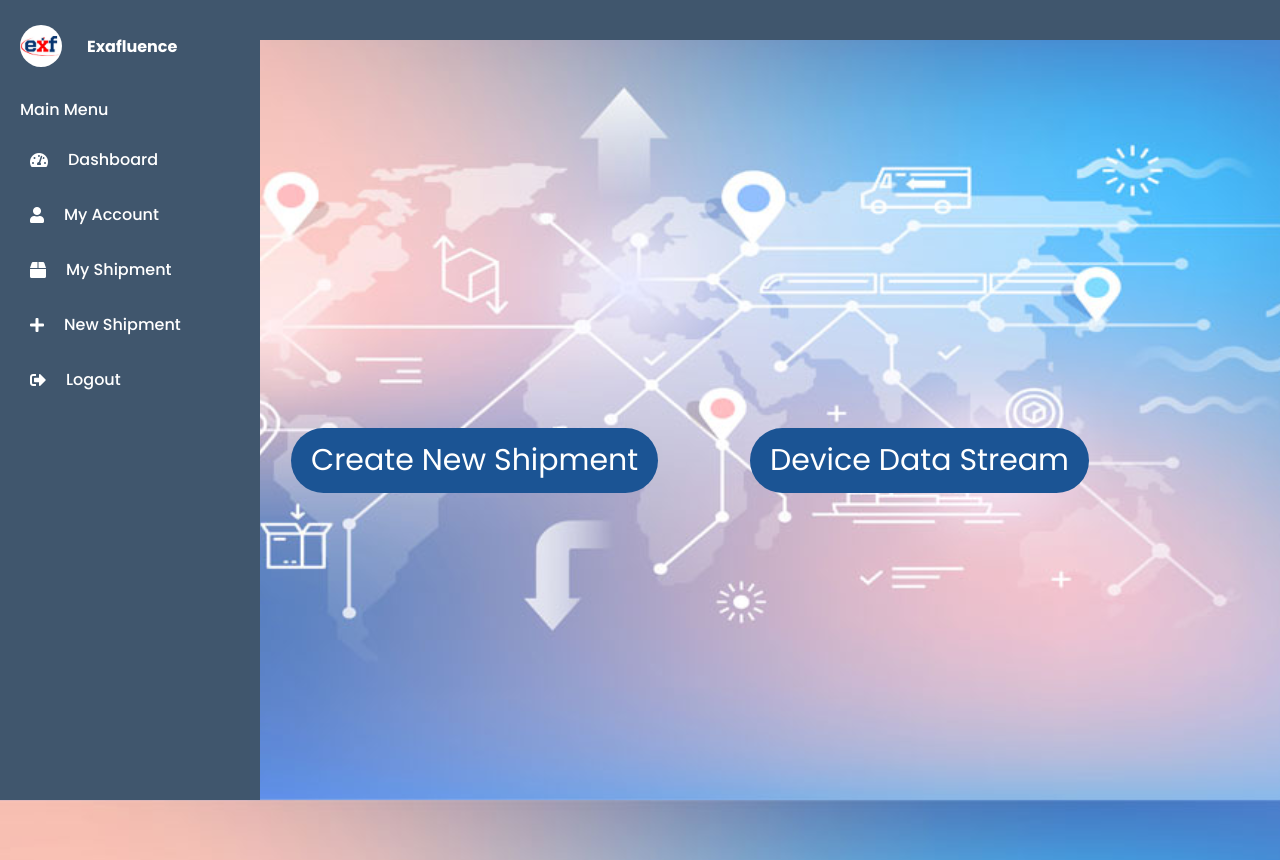
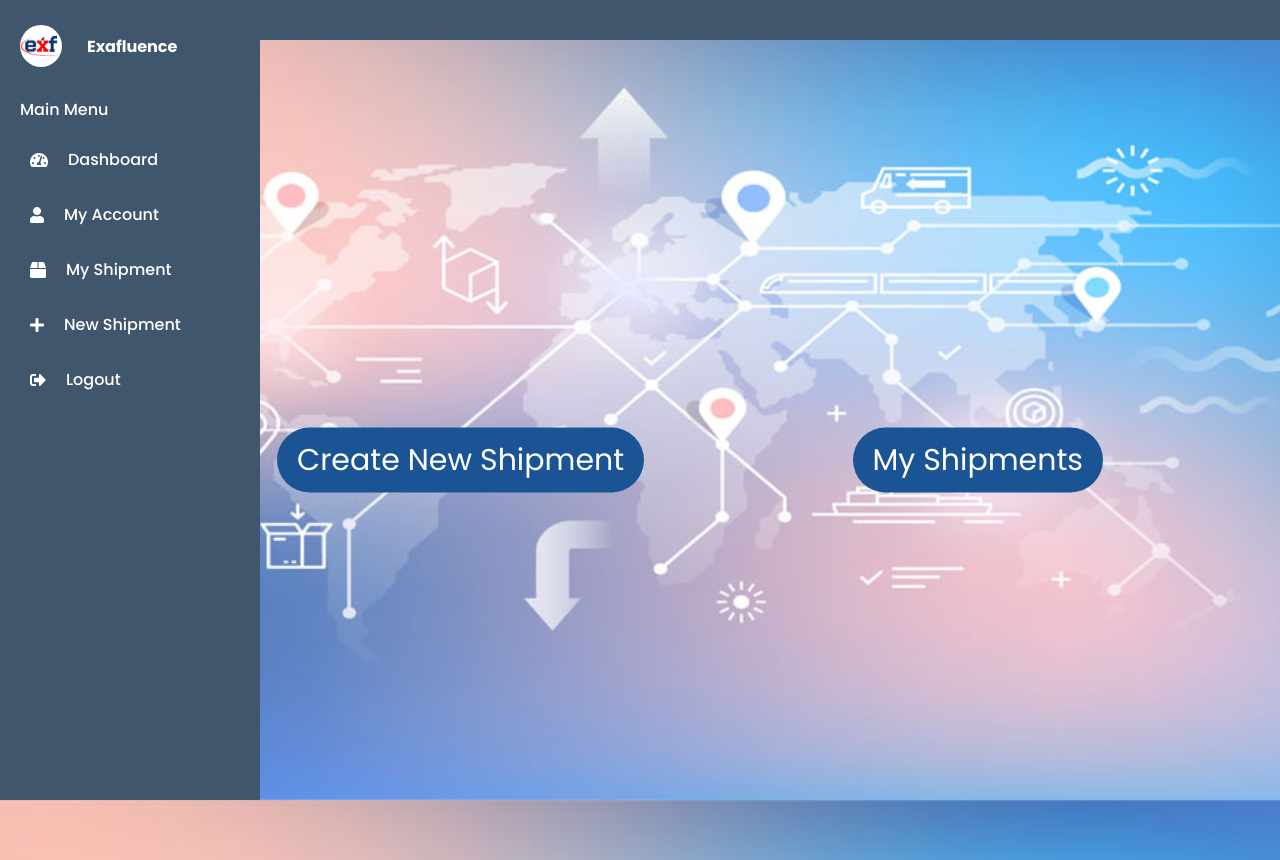
Before and after one commit to DILEEPSANKA/Full-Stack-SCM, a FastAPI app: template Templates/Dashboard.html in a window 1280 px wide. Run offline with FastAPI, Linux system fonts and the light colour scheme; the template is opened without the code that fills it, so the values that code supplies are empty.

Commit message:
Role Based Button Container

```diff
--- a/Templates/Dashboard.html
+++ b/Templates/Dashboard.html
@@ -40,7 +40,11 @@
     <div class="content">
         <div class="button-container">
             <button class="action-button" onclick="navigateTo('/newshipment')">Create New Shipment</button>
+            {% if role == "admin" %}
             <button class="action-button" onclick="navigateTo('/devicedata')">Device Data Stream</button>
+            {% else %}
+            <button class="action-button" onclick="navigateTo('/myshipment')">My Shipments</button>
+            {% endif %}
         </div>
     </div>
 
--- a/static/css/Dashboard.css
+++ b/static/css/Dashboard.css
@@ -232,6 +232,10 @@ h2 {
     justify-content: space-between;
     gap: 30px;
     width: 70%;
+    position: absolute;
+    top: 50%;
+    left: 50%;
+    transform: translate(-50%, -50%);
 }
 
 .action-button:hover {
```
